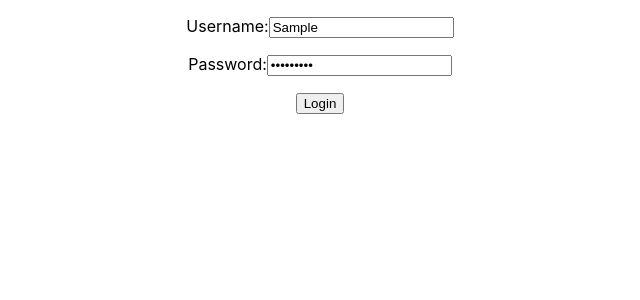
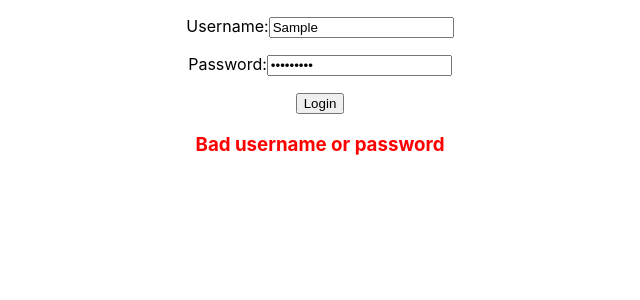
Before and after one commit to DigitalCraftsStudents/module-11-react-forms-auth-example, a React (Create React App) app: page / in a window 1280 px wide. Both pictures are taken after typing "Sample", "Sample123" into the empty fields and a click on the button "Login". Shown: the top 300 px of the page, without its empty margins (320-960 px from the left). Built offline with nearby package versions, Linux system fonts and the light colour scheme.

Commit message:
add error handling

```diff
--- a/src/App.js
+++ b/src/App.js
@@ -10,6 +10,7 @@ class App extends React.Component {
     super(props);
     this.state = {
       user: null,
+      error: null,
     };
   }
 
@@ -18,7 +19,12 @@ class App extends React.Component {
       .then((status) => {
         if (status.isValid) {
           this.setState({
-            user: authService.getUser()
+            user: authService.getUser(),
+            error: null
+          })
+        } else {
+          this.setState({
+            error: status.message
           })
         }
       });
@@ -32,6 +38,9 @@ class App extends React.Component {
         ) : (
           <LoginForm handleSubmit={this.checkCredentials} />
         )}
+        { this.state.error && (
+          <h3 style={{ color: 'red' }}>{this.state.error}</h3>
+        )}
       </div>
     );
   }
```
